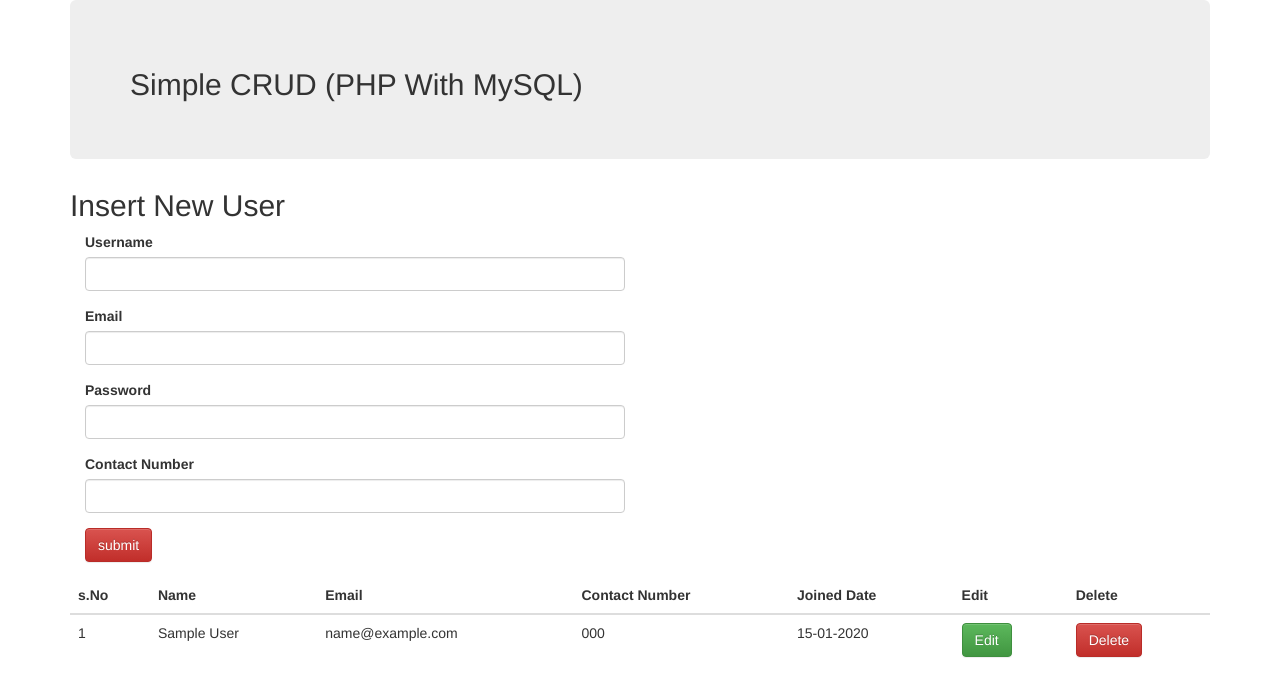
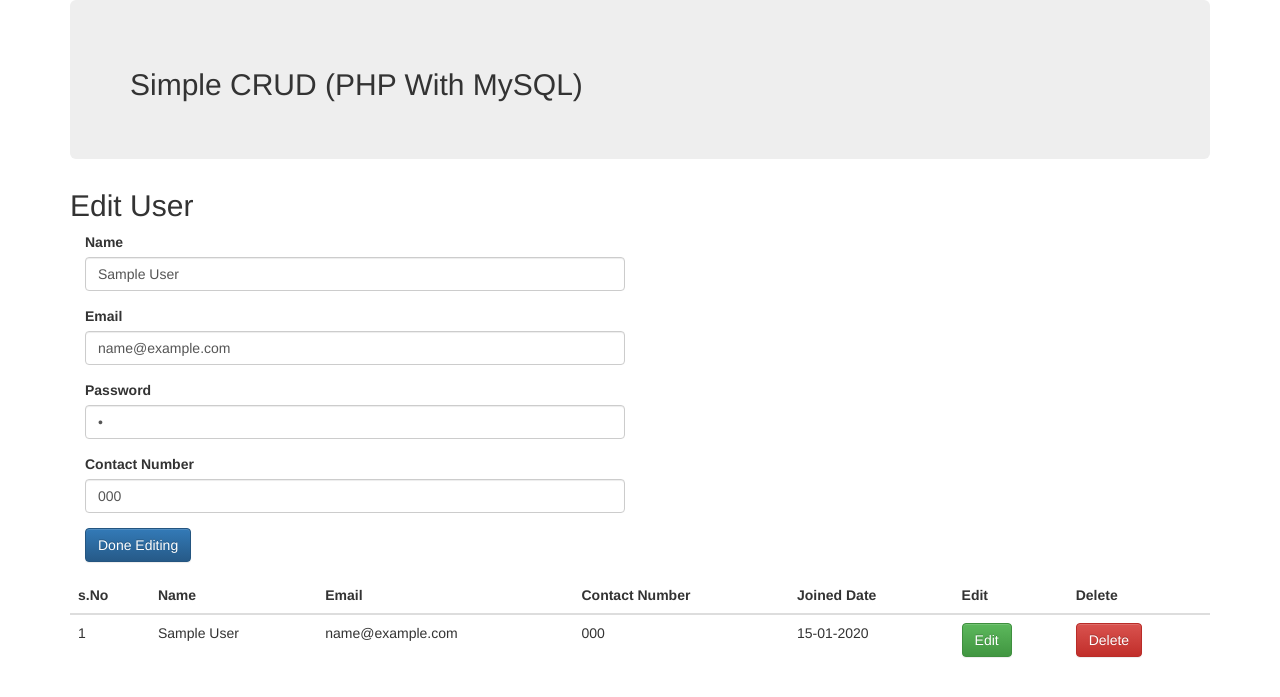
Before and after one commit to gekif/CompWebBegToAdvPks, a PHP site: page /index.php?edit_id=1 in a window 1280 px wide. Shown: the top 697 px of the page. Run offline with PHP 8.4, Linux system fonts and the light colour scheme; tables that the repository leaves empty or names only in its code hold one stand-in row (values such as "Sample post").

Commit message:
Final Project ogf PHP and MySQL

```diff
--- a/6-PHP/index.php
+++ b/6-PHP/index.php
@@ -25,10 +25,48 @@
         <div class="jumbotron">
             <h2>Simple CRUD (PHP With MySQL)</h2>
         </div>
+        <?php
+        if (isset($_GET['edit_id'])) {
+            $sql = "SELECT *
+                    FROM users
+                    WHERE id = '{$_GET['edit_id']}'";
+            $run = mysqli_query($conn, $sql);
+            while ($rows = mysqli_fetch_assoc($run)) {
+                $user = $rows['name'];
+                $email = $rows['email'];
+                $password = $rows['password'];
+                $date = $rows['date'];
+                $contactNumber = $rows['contact_number'];
+            }
+            ?>
+            <h2>Edit User</h2>
+            <form class="col-md-6" method="post">
+                <div class="form-group">
+                    <label for="edit_user">Name</label>
+                    <input type="text" class="form-control" value="<?=$user?>" name="edit_user" required>
+                </div>
+                <div class="form-group">
+                    <label for="edit_email">Email</label>
+                    <input type="email" class="form-control" value="<?=$email?>" name="edit_email" required>
+                </div>
+                <div class="form-group">
+                    <label for="edit_password">Password</label>
+                    <input type="password" name="edit_password"  class="form-control"  value="<?=$password?>" required>
+                </div>
+                <div class="form-group">
+                    <label for="edit_contact_number">Contact Number</label>
+                    <input type="text" name="edit_contact_number" class="form-control"  value="<?=$contactNumber?>" >
+                </div>
+                <div class="form-group">
+                    <input type="hidden" value="<?=$_GET['edit_id']?>" name="edit_user_id">
+                    <input type="submit" value="Done Editing" class="btn btn-primary" name="edit_user_btn">
+                </div>
+            </form>
+        <?php } else { ?>
             <h2>Insert New User</h2>
             <form class="col-md-6" method="post">
                 <div class="form-group">
-            <label for="username">Username</label>
+                    <label for="username">Name</label>
                     <input type="text" class="form-control" name="username" required>
                 </div>
                 <div class="form-group">
@@ -40,13 +78,15 @@
                     <input type="password" class="form-control" name="password" required>
                 </div>
                 <div class="form-group">
-            <label for="contact-number">Contact Number</label>
-            <input type="number" class="form-control" name="contact-number">
+                    <label for="contact_number">Contact Number</label>
+                    <input type="text" class="form-control" name="contact_number">
                 </div>
                 <div class="form-group">
-            <input type="submit" value="submit" class="btn btn-danger" name="submit">
+                    <input type="submit" value="Submit" class="btn btn-primary" name="submit_user">
                 </div>
             </form>
+        <?php }
+        ?>
         <?php
 
         $sql = "SELECT id, name, email, contact_number, DATE_FORMAT(DATE(date), '%d-%m-%Y') as date FROM users";
@@ -80,7 +120,7 @@
                 <td>{$rows['email']}</td>
                 <td>{$rows['contact_number']}</td>
                 <td>{$rows['date']}</td>
-                <td><a href='#' class='btn btn-success'>Edit</a></td>
+                <td><a href='index.php?edit_id={$rows['id']}' class='btn btn-success'>Edit</a></td>
                 <td><a href='index.php?del_id={$rows['id']}' class='btn btn-danger'>Delete</a></td>
             </tr>
         ";
@@ -96,12 +136,13 @@
     </html>
 
 <?php
-if (isset($_POST['submit'])) {
+// Inserting New User
+if (isset($_POST['submit_user'])) {
     $username = mysqli_real_escape_string($conn, strip_tags($_POST['username']));
     $email = mysqli_real_escape_string($conn, strip_tags($_POST['email']));
     $password = mysqli_real_escape_string($conn, strip_tags($_POST['password']));
-    if ($_POST['contact-number']) {
-         $contactNumber = mysqli_real_escape_string($conn, strip_tags($_POST['contact-number']));
+    if ($_POST['contact_number']) {
+        $contactNumber = mysqli_real_escape_string($conn, strip_tags($_POST['contact_number']));
     }
 
     $ins_sql = "INSERT INTO users (name, email, password, contact_number)
@@ -112,10 +153,32 @@
     <?php }
 }
 
+
+//Deleting New User
 if (isset($_GET['del_id'])) {
     $del_sql = "DELETE FROM users WHERE id = '{$_GET['del_id']}'";
     if (mysqli_query($conn, $del_sql)) { ?>
         <script>window.location = "index.php";</script>
     <?php }
 }
+
+//Updating or editing existing user
+if (isset($_POST['edit_user_btn'])) {
+    $edit_user = mysqli_real_escape_string($conn, strip_tags($_POST['edit_user']));
+    $edit_email = mysqli_real_escape_string($conn, strip_tags($_POST['edit_email']));
+    $edit_password = mysqli_real_escape_string($conn, strip_tags($_POST['edit_password']));
+    $edit_contact_number = mysqli_real_escape_string($conn, strip_tags($_POST['edit_contact_number']));
+    $edit_id = $_POST['edit_user_id'];
+
+    $edit_sql = "UPDATE users SET
+                      name = '{$edit_user}' ,
+                      email = '{$edit_email}' ,
+                      password = '{$edit_password}',
+                      contact_number = '{$edit_contact_number}'
+                 WHERE id = '{$edit_id}' ";
+
+    if (mysqli_query($conn, $edit_sql)) { ?>
+        <script>window.location = "index.php";</script>
+    <?php }
+}
 ?>
```
Lines whose indentation alone changed are shown as unchanged.
